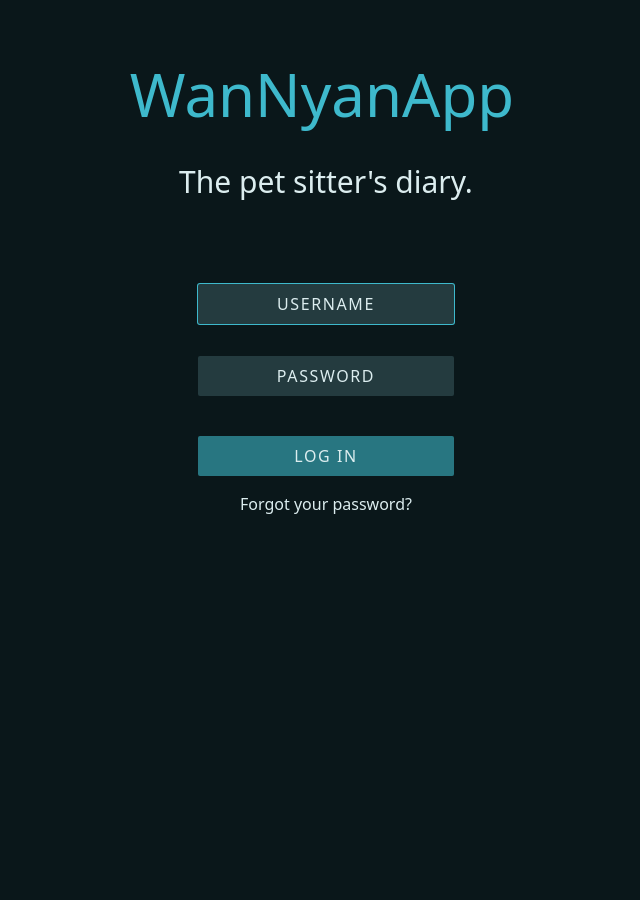
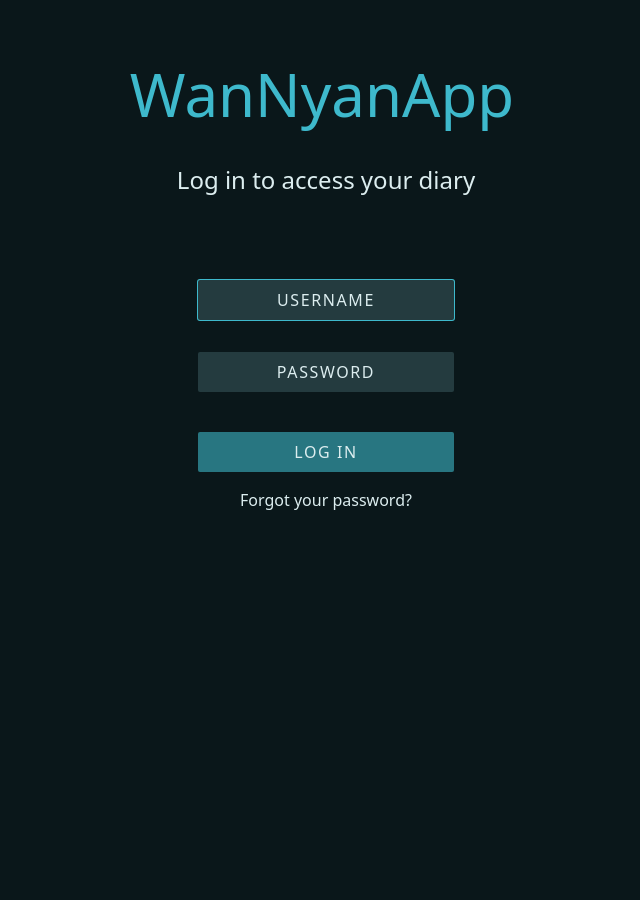
Before and after one commit to nrcrls/pets, a Django app: page /accounts/login/ in a window 1280 px wide. Shown: the whole page, without its empty margins (330-970 px from the left). After the commit the page ends 510 px from the top, so only its background shows below. Run offline with Django 4.2, Linux system fonts and the light colour scheme; some libraries are stand-ins or nearby versions.

Commit message:
add custom class for similar styles

```diff
--- a/templates/registration/login.html
+++ b/templates/registration/login.html
@@ -4,26 +4,26 @@
 {% block title %}Log In{% endblock title %}
 
 {% block content %}
-<h1 class="text-blue-accent text-6xl pt-16 pb-10 ml-6 text-center">WanNyanApp</h1>
-<h2 class="text-light-blue text-3xl ml-8 text-center">The pet sitter's diary.</h2>
-<div class="flex justify-center mt-5 ml-4 h-[85vh] rounded-t-lg w-full">
-    <div class="w-full max-w-xs">
-        <form method="post" class="px-8 pt-16 pb-8">
+<h1 class="title">WanNyanApp</h1>
+<h2 class="subtitle">Log in to access your diary</h2>
+<div class="form-wrapper">
+    <div class="input-length">
+        <form method="post" class="form-padding">
             {% csrf_token %}
             <div class="mb-4">
                 <label class="sr-only" for="{{ form.username.id_for_label }}">
                     Username
                 </label>
-                {% render_field form.username class="border-none rounded-sm bg-form-fields text-light-blue placeholder:uppercase placeholder:text-light-blue placeholder:text-center placeholder:tracking-widest w-full focus:ring-blue-accent" placeholder="Username" %}
+                {% render_field form.username class="form-control" placeholder="Username" %}
             </div>
             <div class="mb-6">
                 <label class="sr-only" for="{{ form.password.id_for_label }}">
                     Password
                 </label>
-                {% render_field form.password class="border-none rounded-sm bg-form-fields text-light-blue placeholder:uppercase placeholder:text-light-blue placeholder:text-center placeholder:tracking-widest w-full focus:ring-blue-accent my-4" placeholder="Password" %}
+                {% render_field form.password class="form-control my-4" placeholder="Password" %}
             </div>
-            <button type="submit" class="w-full rounded-sm py-2 text-light-blue bg-blue-secondary hover:bg-blue-accent uppercase tracking-widest">Log In</button>
-            <p class="mt-4 text-center text-light-blue hover:text-blue-accent"><a href="{% url 'password_reset' %}">Forgot your password?</a></p>
+            <button type="submit" class="btn">Log In</button>
+            <p class="link"><a href="{% url 'password_reset' %}">Forgot your password?</a></p>
         </form>
     </div>
 </div>
--- a/theme/static/css/dist/styles.css
+++ b/theme/static/css/dist/styles.css
@@ -749,6 +749,49 @@ select {
   --tw-contain-style:  ;
 }
 
+.title {
+  margin-left: 1.5rem;
+  padding-top: 4rem;
+  padding-bottom: 2.5rem;
+  text-align: center;
+  font-size: 3.75rem;
+  line-height: 1;
+  --tw-text-opacity: 1;
+  color: rgb(62 185 204 / var(--tw-text-opacity));
+}
+
+.subtitle {
+  margin-left: 2rem;
+  text-align: center;
+  font-size: 1.5rem;
+  line-height: 2rem;
+  --tw-text-opacity: 1;
+  color: rgb(220 237 239 / var(--tw-text-opacity));
+}
+
+.form-wrapper {
+  margin-top: 1.25rem;
+  margin-left: 1rem;
+  display: flex;
+  height: 85vh;
+  width: 100%;
+  justify-content: center;
+  border-top-left-radius: 0.5rem;
+  border-top-right-radius: 0.5rem;
+}
+
+.form-padding {
+  padding-left: 2rem;
+  padding-right: 2rem;
+  padding-top: 4rem;
+  padding-bottom: 2rem;
+}
+
+.input-length {
+  width: 100%;
+  max-width: 20rem;
+}
+
 .form-control {
   width: 100%;
   border-radius: 0.125rem;
@@ -796,6 +839,18 @@ select {
 .btn:hover {
   --tw-bg-opacity: 1;
   background-color: rgb(62 185 204 / var(--tw-bg-opacity));
+}
+
+.link {
+  margin-top: 1rem;
+  text-align: center;
+  --tw-text-opacity: 1;
+  color: rgb(220 237 239 / var(--tw-text-opacity));
+}
+
+.link:hover {
+  --tw-text-opacity: 1;
+  color: rgb(62 185 204 / var(--tw-text-opacity));
 }
 
 .sr-only {
@@ -859,14 +914,6 @@ select {
   margin-left: 1rem;
 }
 
-.ml-6 {
-  margin-left: 1.5rem;
-}
-
-.ml-8 {
-  margin-left: 2rem;
-}
-
 .mr-2 {
   margin-right: 0.5rem;
 }
@@ -909,10 +956,6 @@ select {
 
 .h-3 {
   height: 0.75rem;
-}
-
-.h-\[85vh\] {
-  height: 85vh;
 }
 
 .w-3 {
@@ -975,15 +1018,6 @@ select {
   border-radius: 0.5rem;
 }
 
-.rounded-sm {
-  border-radius: 0.125rem;
-}
-
-.rounded-t-lg {
-  border-top-left-radius: 0.5rem;
-  border-top-right-radius: 0.5rem;
-}
-
 .border {
   border-width: 1px;
 }
@@ -992,23 +1026,9 @@ select {
   border-width: 2px;
 }
 
-.border-none {
-  border-style: none;
-}
-
 .bg-dark {
   --tw-bg-opacity: 1;
   background-color: rgb(10 23 26 / var(--tw-bg-opacity));
-}
-
-.bg-blue-secondary {
-  --tw-bg-opacity: 1;
-  background-color: rgb(40 118 129 / var(--tw-bg-opacity));
-}
-
-.bg-form-fields {
-  --tw-bg-opacity: 1;
-  background-color: rgb(36 59 63 / var(--tw-bg-opacity));
 }
 
 .p-2 {
@@ -1048,10 +1068,6 @@ select {
   padding-bottom: 0.5rem;
 }
 
-.pb-10 {
-  padding-bottom: 2.5rem;
-}
-
 .pb-4 {
   padding-bottom: 1rem;
 }
@@ -1081,16 +1097,6 @@ select {
   line-height: 2rem;
 }
 
-.text-3xl {
-  font-size: 1.875rem;
-  line-height: 2.25rem;
-}
-
-.text-6xl {
-  font-size: 3.75rem;
-  line-height: 1;
-}
-
 .text-sm {
   font-size: 0.875rem;
   line-height: 1.25rem;
@@ -1118,16 +1124,13 @@ select {
   font-weight: 600;
 }
 
-.uppercase {
-  text-transform: uppercase;
-}
-
 .tracking-tight {
   letter-spacing: -0.025em;
 }
 
-.tracking-widest {
-  letter-spacing: 0.1em;
+.text-alert {
+  --tw-text-opacity: 1;
+  color: rgb(156 43 46 / var(--tw-text-opacity));
 }
 
 .text-blue-accent {
@@ -1138,11 +1141,6 @@ select {
 .text-light-blue {
   --tw-text-opacity: 1;
   color: rgb(220 237 239 / var(--tw-text-opacity));
-}
-
-.text-alert {
-  --tw-text-opacity: 1;
-  color: rgb(156 43 46 / var(--tw-text-opacity));
 }
 
 .underline {
@@ -1163,55 +1161,6 @@ select {
   --tw-shadow: 0 20px 25px -5px rgb(0 0 0 / 0.1), 0 8px 10px -6px rgb(0 0 0 / 0.1);
   --tw-shadow-colored: 0 20px 25px -5px var(--tw-shadow-color), 0 8px 10px -6px var(--tw-shadow-color);
   box-shadow: var(--tw-ring-offset-shadow, 0 0 #0000), var(--tw-ring-shadow, 0 0 #0000), var(--tw-shadow);
-}
-
-.placeholder\:text-center::-moz-placeholder {
-  text-align: center;
-}
-
-.placeholder\:text-center::placeholder {
-  text-align: center;
-}
-
-.placeholder\:uppercase::-moz-placeholder {
-  text-transform: uppercase;
-}
-
-.placeholder\:uppercase::placeholder {
-  text-transform: uppercase;
-}
-
-.placeholder\:tracking-widest::-moz-placeholder {
-  letter-spacing: 0.1em;
-}
-
-.placeholder\:tracking-widest::placeholder {
-  letter-spacing: 0.1em;
-}
-
-.placeholder\:text-light-blue::-moz-placeholder {
-  --tw-text-opacity: 1;
-  color: rgb(220 237 239 / var(--tw-text-opacity));
-}
-
-.placeholder\:text-light-blue::placeholder {
-  --tw-text-opacity: 1;
-  color: rgb(220 237 239 / var(--tw-text-opacity));
-}
-
-.hover\:bg-blue-accent:hover {
-  --tw-bg-opacity: 1;
-  background-color: rgb(62 185 204 / var(--tw-bg-opacity));
-}
-
-.hover\:text-blue-accent:hover {
-  --tw-text-opacity: 1;
-  color: rgb(62 185 204 / var(--tw-text-opacity));
-}
-
-.focus\:ring-blue-accent:focus {
-  --tw-ring-opacity: 1;
-  --tw-ring-color: rgb(62 185 204 / var(--tw-ring-opacity));
 }
 
 @media (min-width: 640px) {
```
Also changed, not shown: templates/registration/signup.html (+5 -5 lines), theme/static_src/src/styles.css (+25 -1 lines).
